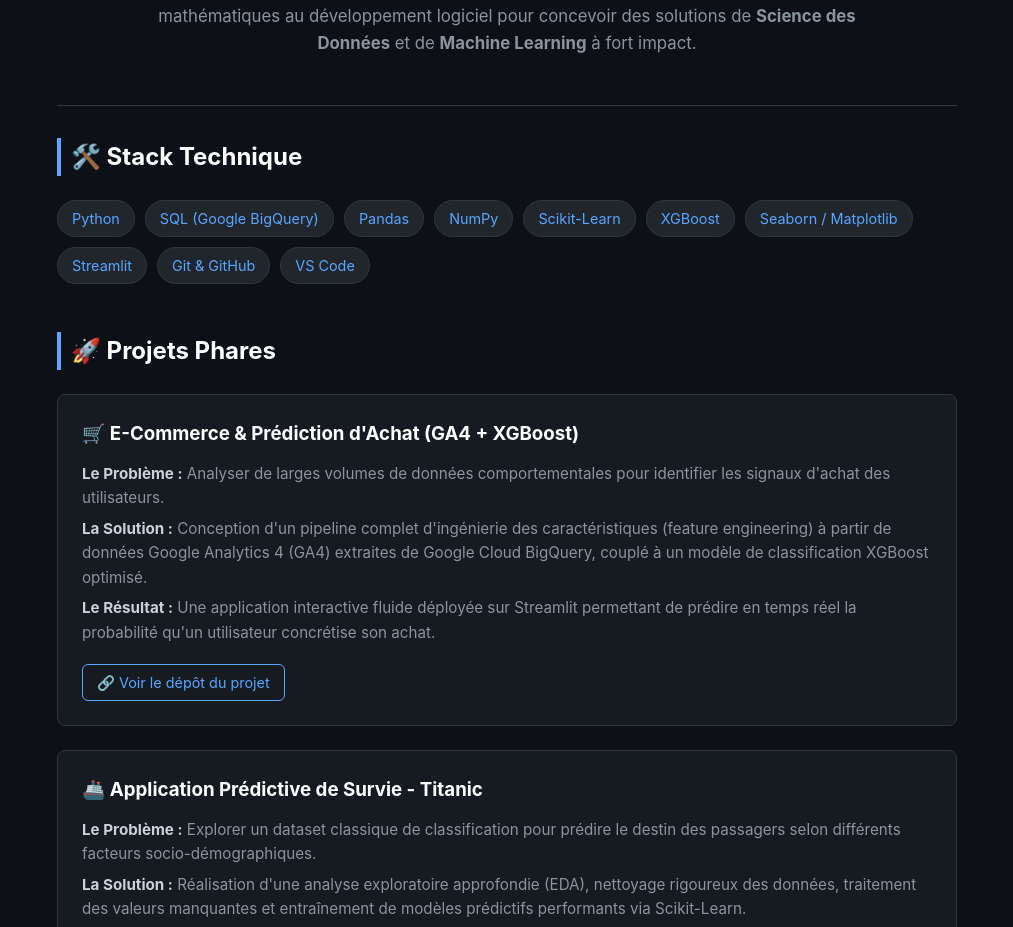
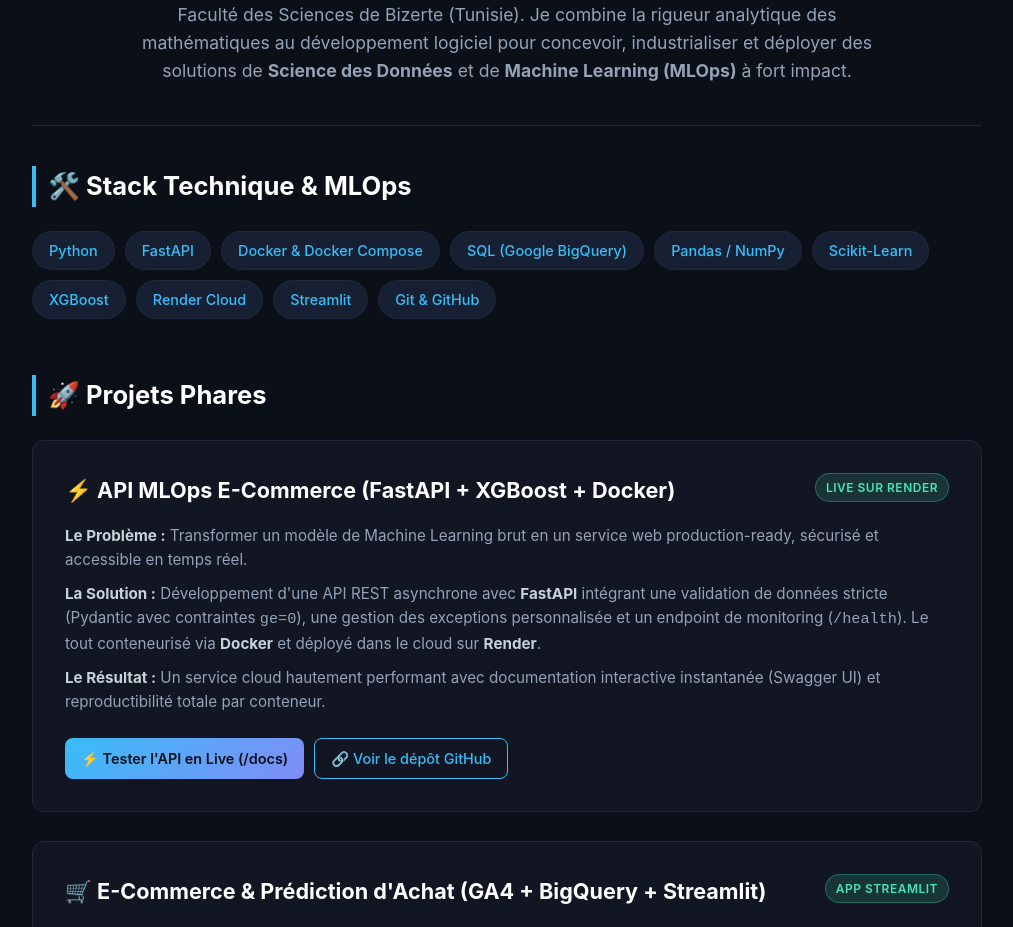
Before and after one commit to lintello-10/Mon-Portfolio, a plain HTML site: page index.html in a window 1280 px wide. Shown: the part 263-1190 px from the top of the page, without its empty margins (133-1146 px from the left). Drawn offline with Linux system fonts and the light colour scheme.

Commit message:
Enhance portfolio with MLOps focus and style updates
Updated title and content to reflect MLOps focus. Adjusted styles and layout for better presentation.

```diff
--- a/index.html
+++ b/index.html
@@ -3,16 +3,18 @@
 <head>
     <meta charset="UTF-8">
     <meta name="viewport" content="width=device-width, initial-scale=1.0">
-    <title>Bourama Dramé | Portfolio Data Science</title>
+    <title>Bourama Dramé | Portfolio Data Science & MLOps</title>
     <style>
         :root {
-            --bg-color: #0d1117;
-            --card-bg: #161b22;
+            --bg-color: #0b0f17;
+            --card-bg: #111622;
             --text-color: #c9d1d9;
             --heading-color: #ffffff;
-            --accent-color: #58a6ff;
-            --border-color: #30363d;
-            --tag-bg: #21262d;
+            --accent-color: #38bdf8;
+            --accent-gradient: linear-gradient(135deg, #38bdf8 0%, #818cf8 100%);
+            --border-color: #1e293b;
+            --tag-bg: #172033;
+            --hover-border: #38bdf8;
         }
 
         * {
@@ -26,19 +28,19 @@
             background-color: var(--bg-color);
             color: var(--text-color);
             line-height: 1.6;
-            padding: 2rem 1rem;
+            padding: 2.5rem 1rem;
         }
 
         .container {
-            max-width: 900px;
+            max-width: 950px;
             margin: 0 auto;
         }
 
         header {
             text-align: center;
-            padding: 3rem 0;
+            padding: 3.5rem 0 2.5rem 0;
             border-bottom: 1px solid var(--border-color);
-            margin-bottom: 2rem;
+            margin-bottom: 2.5rem;
         }
 
         .badges {
@@ -51,31 +53,42 @@
 
         .badges img {
             height: 28px;
+            border-radius: 4px;
         }
 
         header h1 {
-            font-size: 2.5rem;
+            font-size: 2.8rem;
             color: var(--heading-color);
             margin-bottom: 1rem;
+            letter-spacing: -0.5px;
+        }
+
+        header h1 span {
+            background: var(--accent-gradient);
+            -webkit-background-clip: text;
+            -webkit-text-fill-color: transparent;
         }
 
         header .bio {
-            max-width: 750px;
+            max-width: 780px;
             margin: 0 auto;
-            color: #8b949e;
-            font-size: 1.05rem;
+            color: #94a3b8;
+            font-size: 1.1rem;
         }
 
         section {
-            margin-bottom: 3rem;
+            margin-bottom: 3.5rem;
         }
 
         h2 {
-            font-size: 1.5rem;
+            font-size: 1.6rem;
             color: var(--heading-color);
             margin-bottom: 1.5rem;
             border-left: 4px solid var(--accent-color);
-            padding-left: 10px;
+            padding-left: 12px;
+            display: flex;
+            align-items: center;
+            gap: 8px;
         }
 
         .skills-grid {
@@ -87,44 +100,91 @@
         .skill-tag {
             background-color: var(--tag-bg);
             color: var(--accent-color);
-            padding: 6px 14px;
-            border-radius: 20px;
+            padding: 7px 16px;
+            border-radius: 25px;
             font-size: 0.9rem;
             border: 1px solid var(--border-color);
+            font-weight: 500;
+            transition: all 0.2s ease;
+        }
+
+        .skill-tag:hover {
+            border-color: var(--accent-color);
+            transform: translateY(-2px);
         }
 
         .projects-grid {
             display: grid;
             grid-template-columns: 1fr;
-            gap: 1.5rem;
+            gap: 1.8rem;
         }
 
         .project-card {
             background-color: var(--card-bg);
             border: 1px solid var(--border-color);
-            border-radius: 8px;
-            padding: 1.5rem;
-            transition: transform 0.2s ease, border-color 0.2s ease;
+            border-radius: 12px;
+            padding: 2rem;
+            position: relative;
+            overflow: hidden;
+            transition: transform 0.25s ease, border-color 0.25s ease, box-shadow 0.25s ease;
+        }
+
+        .project-card::before {
+            content: '';
+            position: absolute;
+            top: 0;
+            left: 0;
+            width: 4px;
+            height: 100%;
+            background: var(--accent-gradient);
+            opacity: 0;
+            transition: opacity 0.25s ease;
         }
 
         .project-card:hover {
-            transform: translateY(-3px);
-            border-color: var(--accent-color);
+            transform: translateY(-4px);
+            border-color: var(--hover-border);
+            box-shadow: 0 10px 30px -10px rgba(56, 189, 248, 0.15);
+        }
+
+        .project-card:hover::before {
+            opacity: 1;
+        }
+
+        .project-header {
+            display: flex;
+            justify-content: space-between;
+            align-items: flex-start;
+            flex-wrap: wrap;
+            gap: 1rem;
+            margin-bottom: 1rem;
         }
 
         .project-card h3 {
             color: var(--heading-color);
-            margin-bottom: 0.8rem;
+            font-size: 1.35rem;
+        }
+
+        .badge-live {
+            background-color: rgba(70, 227, 183, 0.15);
+            color: #46e3b7;
+            border: 1px solid rgba(70, 227, 183, 0.3);
+            padding: 4px 10px;
+            border-radius: 20px;
+            font-size: 0.75rem;
+            font-weight: 600;
+            text-transform: uppercase;
+            letter-spacing: 0.5px;
         }
 
         .project-details {
             list-style: none;
-            margin-bottom: 1.2rem;
+            margin-bottom: 1.5rem;
         }
 
         .project-details li {
-            color: #8b949e;
-            margin-bottom: 0.4rem;
+            color: #94a3b8;
+            margin-bottom: 0.6rem;
             font-size: 0.95rem;
         }
 
@@ -132,46 +192,62 @@
             color: var(--text-color);
         }
 
+        .project-links {
+            display: flex;
+            gap: 10px;
+            flex-wrap: wrap;
+        }
+
         .btn {
-            display: inline-block;
+            display: inline-flex;
+            align-items: center;
+            gap: 6px;
             background-color: transparent;
             color: var(--accent-color);
             border: 1px solid var(--accent-color);
-            padding: 6px 14px;
-            border-radius: 6px;
+            padding: 8px 16px;
+            border-radius: 8px;
             text-decoration: none;
             font-size: 0.9rem;
-            transition: background-color 0.2s;
+            font-weight: 500;
+            transition: all 0.2s ease;
         }
 
         .btn:hover {
-            background-color: rgba(88, 166, 255, 0.1);
+            background-color: rgba(56, 189, 248, 0.1);
+            transform: translateY(-1px);
         }
 
-        .stats-container {
-            display: flex;
-            flex-direction: column;
-            align-items: center;
-            gap: 1rem;
-            margin-top: 1rem;
+        .btn-primary {
+            background: var(--accent-gradient);
+            color: #0b0f17;
+            border: none;
+            font-weight: 600;
         }
 
-        .stats-container img {
-            max-width: 100%;
-            height: auto;
+        .btn-primary:hover {
+            opacity: 0.9;
+            background: var(--accent-gradient);
+            color: #0b0f17;
         }
 
         footer {
             text-align: center;
-            padding: 2rem 0;
+            padding: 2.5rem 0;
             border-top: 1px solid var(--border-color);
-            color: #8b949e;
+            color: #64748b;
             font-size: 0.9rem;
         }
 
         footer a {
             color: var(--accent-color);
             text-decoration: none;
+        }
+
+        @media (max-width: 768px) {
+            header h1 {
+                font-size: 2.2rem;
+            }
         }
     </style>
 </head>
@@ -183,29 +259,29 @@
             <div class="badges">
                 <img src="https://komarev.com/ghpvc/?username=lintello-10&label=Profil%20Views&color=0e75b6&style=flat" alt="Profil Views" />
                 <img src="https://img.shields.io/badge/Status-Étudiant%20L3%20Math--Info-blue?style=flat&logo=bookstack" alt="Status" />
-                <img src="https://img.shields.io/badge/Objectif-Data%20Scientist-orange?style=flat&logo=target" alt="Goal" />
+                <img src="https://img.shields.io/badge/Focus-MLOps%20%26%20Data%20Science-orange?style=flat&logo=target" alt="Goal" />
             </div>
 
-            <h1>Dramé Bourama</h1>
+            <h1>Bourama <span>Dramé</span></h1>
             <p class="bio">
-                Étudiant en troisième année de licence <strong>Mathématiques et Informatique (Math-Info)</strong> à la Faculté des Sciences de Bizerte (Tunisie). Je combine la rigueur analytique des mathématiques au développement logiciel pour concevoir des solutions de <strong>Science des Données</strong> et de <strong>Machine Learning</strong> à fort impact.
+                Étudiant en troisième année de licence <strong>Mathématiques et Informatique (Math-Info)</strong> à la Faculté des Sciences de Bizerte (Tunisie). Je combine la rigueur analytique des mathématiques au développement logiciel pour concevoir, industrialiser et déployer des solutions de <strong>Science des Données</strong> et de <strong>Machine Learning (MLOps)</strong> à fort impact.
             </p>
         </header>
 
         <!-- Stack Technique -->
         <section>
-            <h2>🛠️ Stack Technique</h2>
+            <h2>🛠️ Stack Technique & MLOps</h2>
             <div class="skills-grid">
                 <span class="skill-tag">Python</span>
+                <span class="skill-tag">FastAPI</span>
+                <span class="skill-tag">Docker & Docker Compose</span>
                 <span class="skill-tag">SQL (Google BigQuery)</span>
-                <span class="skill-tag">Pandas</span>
-                <span class="skill-tag">NumPy</span>
+                <span class="skill-tag">Pandas / NumPy</span>
                 <span class="skill-tag">Scikit-Learn</span>
                 <span class="skill-tag">XGBoost</span>
-                <span class="skill-tag">Seaborn / Matplotlib</span>
+                <span class="skill-tag">Render Cloud</span>
                 <span class="skill-tag">Streamlit</span>
                 <span class="skill-tag">Git & GitHub</span>
-                <span class="skill-tag">VS Code</span>
             </div>
         </section>
 
@@ -214,26 +290,55 @@
             <h2>🚀 Projets Phares</h2>
             <div class="projects-grid">
 
-                <!-- Projet 1 -->
+                <!-- Projet 1 : API MLOps E-Commerce (Le plus récent) -->
                 <div class="project-card">
-                    <h3>🛒 E-Commerce & Prédiction d'Achat (GA4 + XGBoost)</h3>
+                    <div class="project-header">
+                        <h3>⚡ API MLOps E-Commerce (FastAPI + XGBoost + Docker)</h3>
+                        <span class="badge-live">Live sur Render</span>
+                    </div>
                     <ul class="project-details">
-                        <li><strong>Le Problème :</strong> Analyser de larges volumes de données comportementales pour identifier les signaux d'achat des utilisateurs.</li>
-                        <li><strong>La Solution :</strong> Conception d'un pipeline complet d'ingénierie des caractéristiques (feature engineering) à partir de données Google Analytics 4 (GA4) extraites de Google Cloud BigQuery, couplé à un modèle de classification XGBoost optimisé.</li>
-                        <li><strong>Le Résultat :</strong> Une application interactive fluide déployée sur Streamlit permettant de prédire en temps réel la probabilité qu'un utilisateur concrétise son achat.</li>
+                        <li><strong>Le Problème :</strong> Transformer un modèle de Machine Learning brut en un service web production-ready, sécurisé et accessible en temps réel.</li>
+                        <li><strong>La Solution :</strong> Développement d'une API REST asynchrone avec <strong>FastAPI</strong> intégrant une validation de données stricte (Pydantic avec contraintes <code>ge=0</code>), une gestion des exceptions personnalisée et un endpoint de monitoring (<code>/health</code>). Le tout conteneurisé via <strong>Docker</strong> et déployé dans le cloud sur <strong>Render</strong>.</li>
+                        <li><strong>Le Résultat :</strong> Un service cloud hautement performant avec documentation interactive instantanée (Swagger UI) et reproductibilité totale par conteneur.</li>
                     </ul>
-                    <a href="https://github.com/lintello-10/bq_ecommerce_project" target="_blank" class="btn">🔗 Voir le dépôt du projet</a>
+                    <div class="project-links">
+                        <a href="https://ecommerce-ml-api-gqub.onrender.com/docs" target="_blank" class="btn btn-primary">⚡ Tester l'API en Live (/docs)</a>
+                        <a href="https://github.com/lintello-10/ecommerce_ml_api" target="_blank" class="btn">🔗 Voir le dépôt GitHub</a>
+                    </div>
                 </div>
 
-                <!-- Projet 2 -->
+                <!-- Projet 2 : GA4 E-Commerce (Streamlit) -->
                 <div class="project-card">
-                    <h3>🚢 Application Prédictive de Survie - Titanic</h3>
+                    <div class="project-header">
+                        <h3>🛒 E-Commerce & Prédiction d'Achat (GA4 + BigQuery + Streamlit)</h3>
+                        <span class="badge-live">App Streamlit</span>
+                    </div>
                     <ul class="project-details">
-                        <li><strong>Le Problème :</strong> Explorer un dataset classique de classification pour prédire le destin des passagers selon différents facteurs socio-démographiques.</li>
-                        <li><strong>La Solution :</strong> Réalisation d'une analyse exploratoire approfondie (EDA), nettoyage rigoureux des données, traitement des valeurs manquantes et entraînement de modèles prédictifs performants via Scikit-Learn.</li>
-                        <li><strong>Le Résultat :</strong> Un flux de travail de bout en bout propre, documenté et versionné, démontrant la maîtrise des fondamentaux du Machine Learning.</li>
+                        <li><strong>Le Problème :</strong> Extraire et analyser de larges volumes de données comportementales (Google Analytics 4) pour identifier les signaux d'achat utilisateurs.</li>
+                        <li><strong>La Solution :</strong> Requêtage SQL avancé de structures imbriquées sur <strong>Google Cloud BigQuery</strong>, ingénierie des caractéristiques (feature engineering) sur plus de 79k lignes, et entraînement d'un classificateur <strong>XGBoost</strong>.</li>
+                        <li><strong>Le Résultat :</strong> Une application analytique et prédictive interactive déployée sur Streamlit.</li>
                     </ul>
-                    <a href="https://github.com/lintello-10/Titanic-Data-cleaning-Features-Engineering" target="_blank" class="btn">🔗 Voir le dépôt Titanic</a>
+                    <div class="project-links">
+                        <a href="https://bqecommerceproject-up6hblseqvj8tggchxdfjt.streamlit.app/" target="_blank" class="btn btn-primary">🌐 Voir l'application Live</a>
+                        <a href="https://github.com/lintello-10/bq_ecommerce_project" target="_blank" class="btn">🔗 Voir le dépôt BigQuery</a>
+                    </div>
+                </div>
+
+                <!-- Projet 3 : Titanic -->
+                <div class="project-card">
+                    <div class="project-header">
+                        <h3>🚢 Application Prédictive de Survie - Titanic</h3>
+                        <span class="badge-live">Data Cleaning & ML</span>
+                    </div>
+                    <ul class="project-details">
+                        <li><strong>Le Problème :</strong> Explorer un dataset de classification classique pour prédire le destin des passagers selon des critères socio-démographiques.</li>
+                        <li><strong>La Solution :</strong> EDA approfondie, nettoyage rigoureux, imputation intelligente des valeurs manquantes par classes et encodage catégorique optimisé via <strong>Scikit-Learn</strong>.</li>
+                        <li><strong>Le Résultat :</strong> Un workflow complet de bout en bout illustrant la maîtrise des fondamentaux du traitement des données.</li>
+                    </ul>
+                    <div class="project-links">
+                        <a href="https://titanic-data-cleaning-features-engineering-cxmhasqwtd3xwghum4p.streamlit.app/" target="_blank" class="btn btn-primary">🌐 Voir l'application Live</a>
+                        <a href="https://github.com/lintello-10/Titanic-Data-cleaning-Features-Engineering" target="_blank" class="btn">🔗 Voir le dépôt Titanic</a>
+                    </div>
                 </div>
 
             </div>
@@ -242,23 +347,23 @@
         <!-- Tous les travaux -->
         <section>
             <h2>📂 Explorez l'ensemble de mes travaux</h2>
-            <p style="color: #8b949e; margin-bottom: 1rem;">
-                Envie de voir plus de code, d'algorithmes et d'analyses de données ?
+            <p style="color: #94a3b8; margin-bottom: 1.2rem;">
+                Envie de découvrir plus de code source, d'algorithmes et de projets de recherche en science des données ?
             </p>
-            <a href="https://github.com/lintello-10?tab=repositories" target="_blank" class="btn">👉 Découvrez tous mes projets sur mon profil GitHub</a>
+            <a href="https://github.com/lintello-10?tab=repositories" target="_blank" class="btn">👉 Découvrez tous mes dépôts sur mon profil GitHub</a>
         </section>
 
         <!-- Contact & Objectifs -->
         <section>
             <h2>📫 Connectons-nous !</h2>
-            <p style="color: #8b949e;">
-                <strong>Objectif 2027/2028 :</strong> Préparation de mon entrée en Master en Data Science. Je suis activement à la recherche d'opportunités de stage ou de collaborations stimulantes. Discutons-en !
+            <p style="color: #94a3b8; font-size: 1.05rem;">
+                <strong>Objectif 2027/2028 :</strong> Préparation de mon entrée en Master en Data Science. Je suis activement à la recherche d'opportunités de stage ou de collaborations stimulantes en Data Science et MLOps. Discutons-en !
             </p>
         </section>
 
         <!-- Pied de page -->
         <footer>
-            <p>Conçu par Bourama Dramé — Propulsé par <a href="https://pages.github.com/" target="_blank">GitHub Pages</a></p>
+            <p>Conçu avec passion par Bourama Dramé — Propulsé par <a href="https://pages.github.com/" target="_blank">GitHub Pages</a></p>
         </footer>
     </div>
 
```
